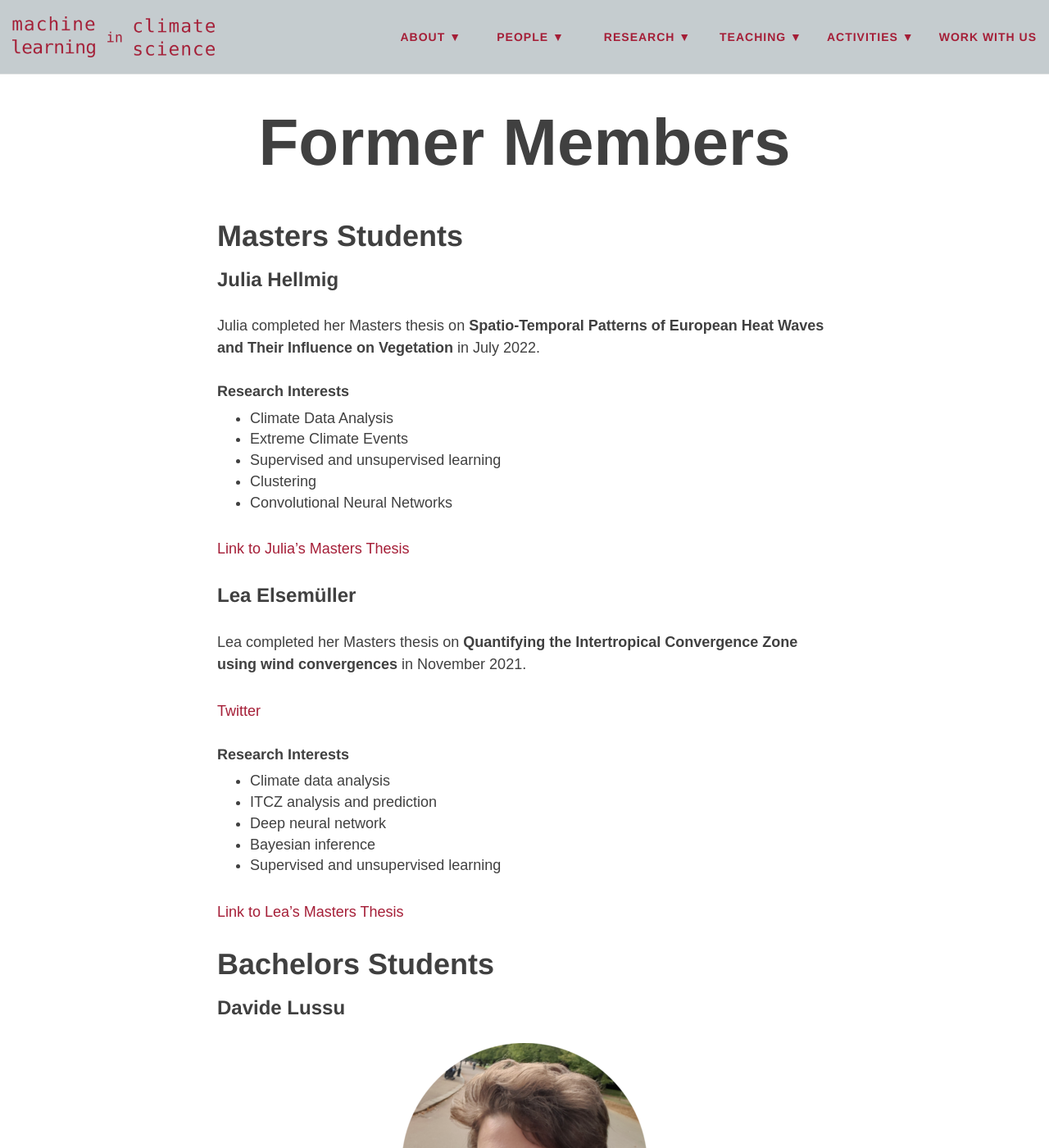
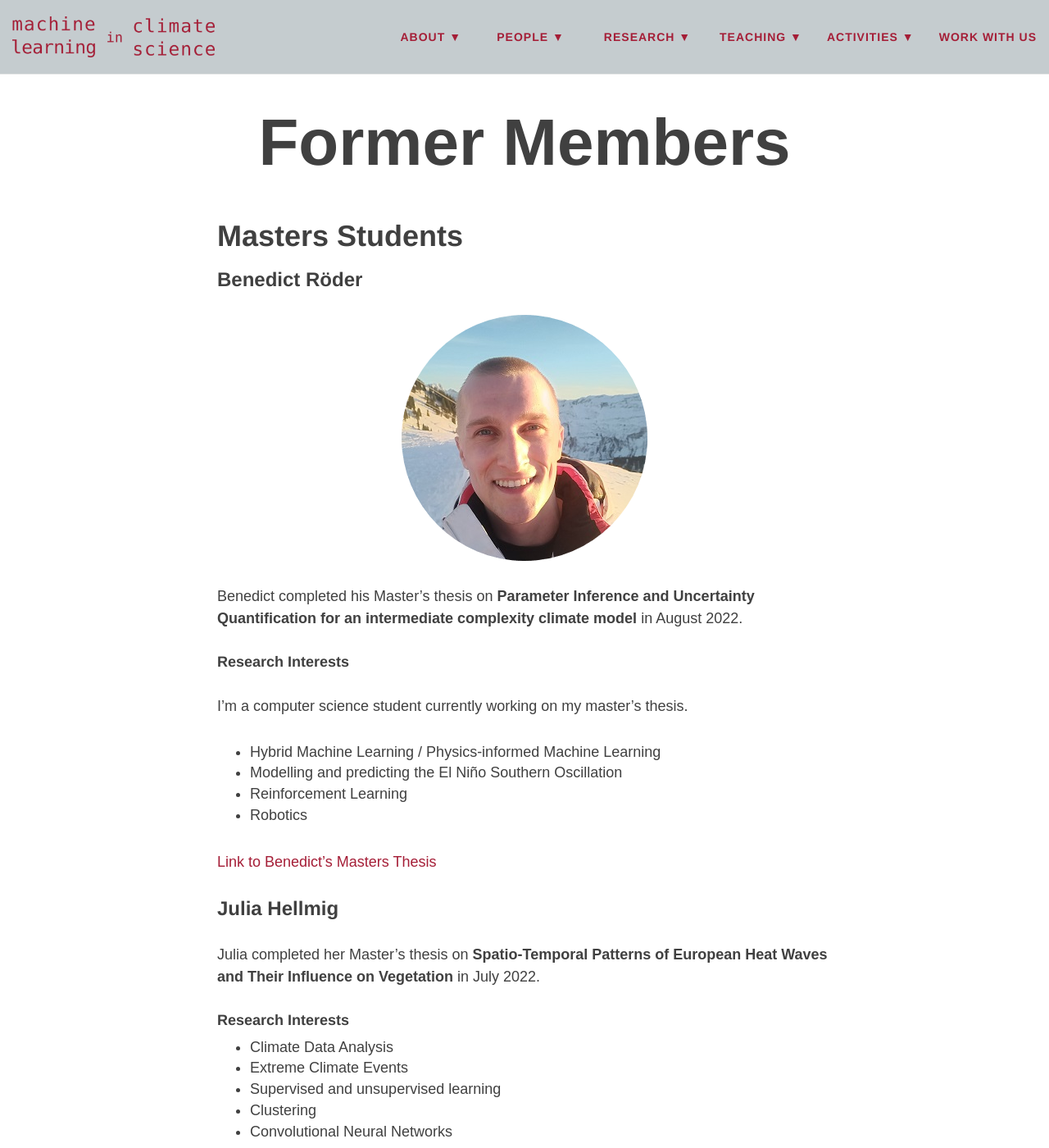
Before and after one commit to mlcs/mlcs.github.io, a Jekyll site: the page built from people/former_members.md, in a window 1280 px wide and 1400 px high. Shown: the whole window at 82% size. Built offline with Jekyll 4.4.1, drawn with Linux system fonts in a browser that asks for light colours; nearby versions of some CDN libraries.

Commit message:
move Benedict to Former Members

```diff
--- a/_config.yml
+++ b/_config.yml
@@ -25,14 +25,11 @@ navbar-links:
       - Around Us: "/about/around-us"
   People:
       - Bedartha Goswami: "/people/goswami"
-      - Elena Sizana: "/people/sizana"
       - Felix Strnad: "/people/strnad"
       - Jakob Schlör: "/people/schloer"
       - Moritz Haas: "/people/haas"
       - Jannik Thümmel: "/people/thuemmel"
-      - Julia Hellmig: "/people/hellmig"
       - Ranganatha B R: "/people/ranganatha"
-      - Benedict Roeder: "/people/roeder"
       - Merle Kammer: "/people/kammer"
       - Former Members: "/people/former_members"
   Research:
--- a/people/former_members.md
+++ b/people/former_members.md
@@ -5,9 +5,29 @@ title: Former Members
 
 # Masters Students
 
+### Benedict Röder
+
+![BR-ProfilePic](/img/br_profile_pic.png){: .center-block :}
+
+Benedict completed his Master's thesis on **Parameter Inference and
+Uncertainty Quantification for an intermediate complexity climate
+model** in August 2022.
+
+#### Research Interests
+
+I'm a computer science student currently working on my master's thesis.
+- Hybrid Machine Learning / Physics-informed Machine Learning
+- Modelling and predicting the El Niño Southern Oscillation
+- Reinforcement Learning
+- Robotics
+
+[Link to Benedict's Masters
+Thesis](/files/masters_thesis_toeder_benedict.pdf)
+
+
 ### Julia Hellmig
 
-Julia completed her Masters thesis on **Spatio-Temporal Patterns of
+Julia completed her Master's thesis on **Spatio-Temporal Patterns of
 European Heat Waves and Their Influence on Vegetation** in July 2022.
 
 #### Research Interests
```
Also changed, not shown: people/roeder.md (deleted, +0 -35 lines), 1 other file.
